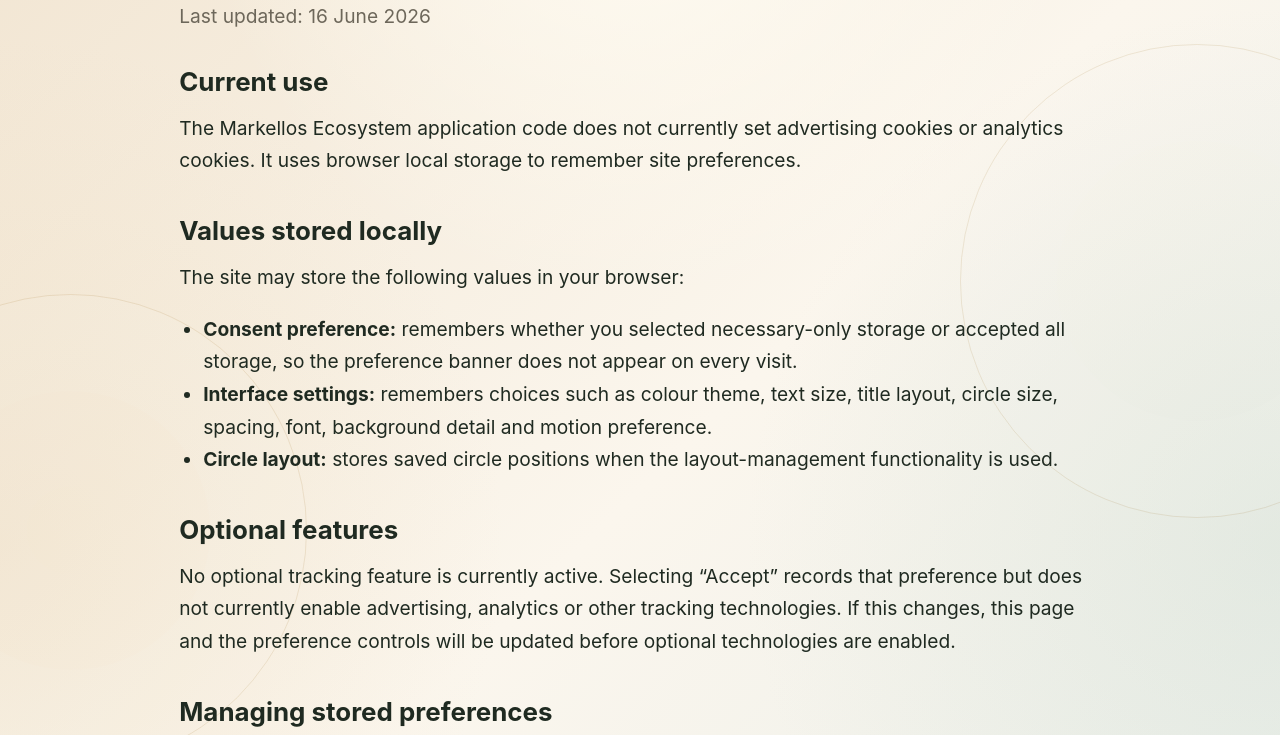
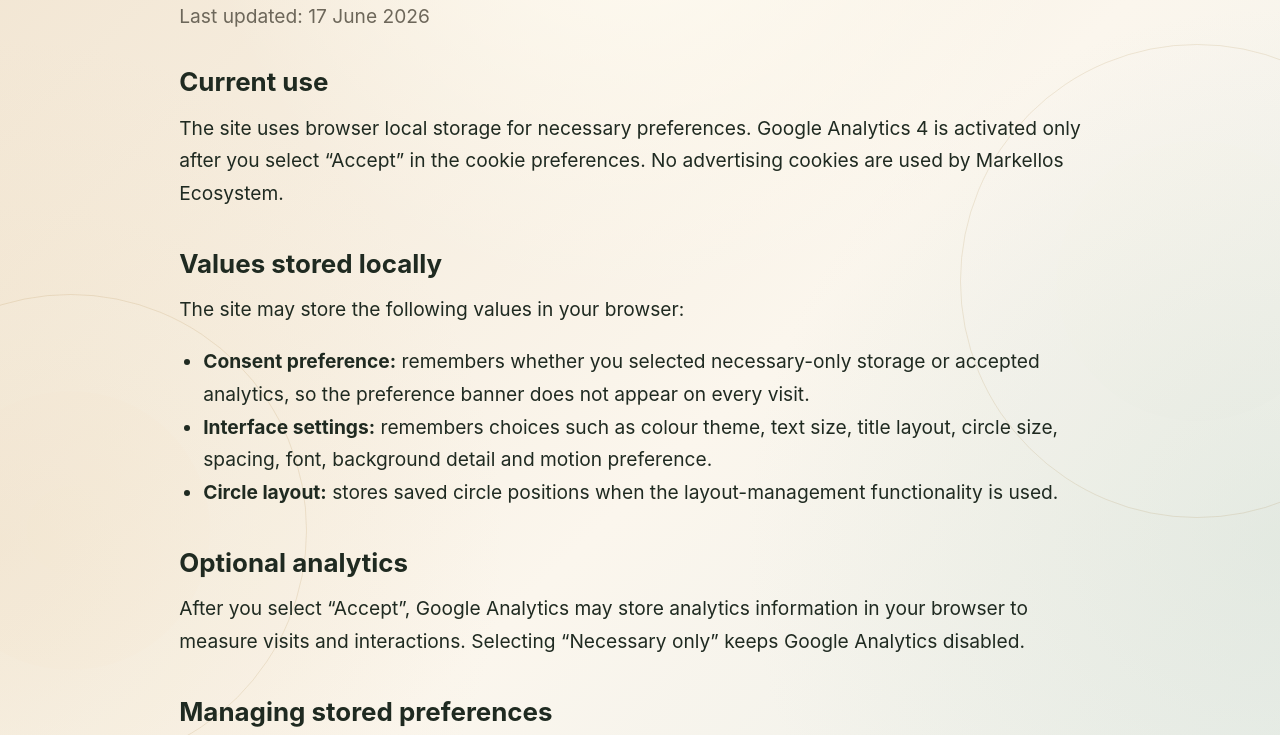
Before and after one commit to mmark76/markellos-ecosystem, a website built with Vite: page cookies/index.html in a window 1280 px wide. Shown: the part 212-947 px from the top of the page. Built offline with nearby package versions, Linux system fonts and the light colour scheme.

Commit message:
Update cookie notice for GA4

```diff
--- a/cookies/index.html
+++ b/cookies/index.html
@@ -37,13 +37,14 @@
     <main class="legal-page">
       <a class="legal-page__back-link" href="/">← Back to Markellos Ecosystem</a>
       <h1 class="legal-page__title">Cookies and local storage</h1>
-      <p class="legal-page__updated">Last updated: 16 June 2026</p>
+      <p class="legal-page__updated">Last updated: 17 June 2026</p>
 
       <section class="legal-page__section">
         <h2>Current use</h2>
         <p>
-          The Markellos Ecosystem application code does not currently set advertising cookies or
-          analytics cookies. It uses browser local storage to remember site preferences.
+          The site uses browser local storage for necessary preferences. Google Analytics 4 is
+          activated only after you select “Accept” in the cookie preferences. No advertising cookies
+          are used by Markellos Ecosystem.
         </p>
       </section>
 
@@ -53,7 +54,7 @@
         <ul>
           <li>
             <strong>Consent preference:</strong> remembers whether you selected necessary-only storage
-            or accepted all storage, so the preference banner does not appear on every visit.
+            or accepted analytics, so the preference banner does not appear on every visit.
           </li>
           <li>
             <strong>Interface settings:</strong> remembers choices such as colour theme, text size,
@@ -67,21 +68,19 @@
       </section>
 
       <section class="legal-page__section">
-        <h2>Optional features</h2>
+        <h2>Optional analytics</h2>
         <p>
-          No optional tracking feature is currently active. Selecting “Accept” records that preference
-          but does not currently enable advertising, analytics or other tracking technologies. If this
-          changes, this page and the preference controls will be updated before optional technologies
-          are enabled.
+          After you select “Accept”, Google Analytics may store analytics information in your browser
+          to measure visits and interactions. Selecting “Necessary only” keeps Google Analytics
+          disabled.
         </p>
       </section>
 
       <section class="legal-page__section">
         <h2>Managing stored preferences</h2>
         <p>
-          You can remove the stored values by clearing the site data for Markellos Ecosystem in your
-          browser. This restores the default settings and may cause the preference banner to appear
-          again.
+          Use the Cookie preferences control on the home page to change your choice. You can also
+          clear the stored site data in your browser to restore the default settings.
         </p>
       </section>
 
```
